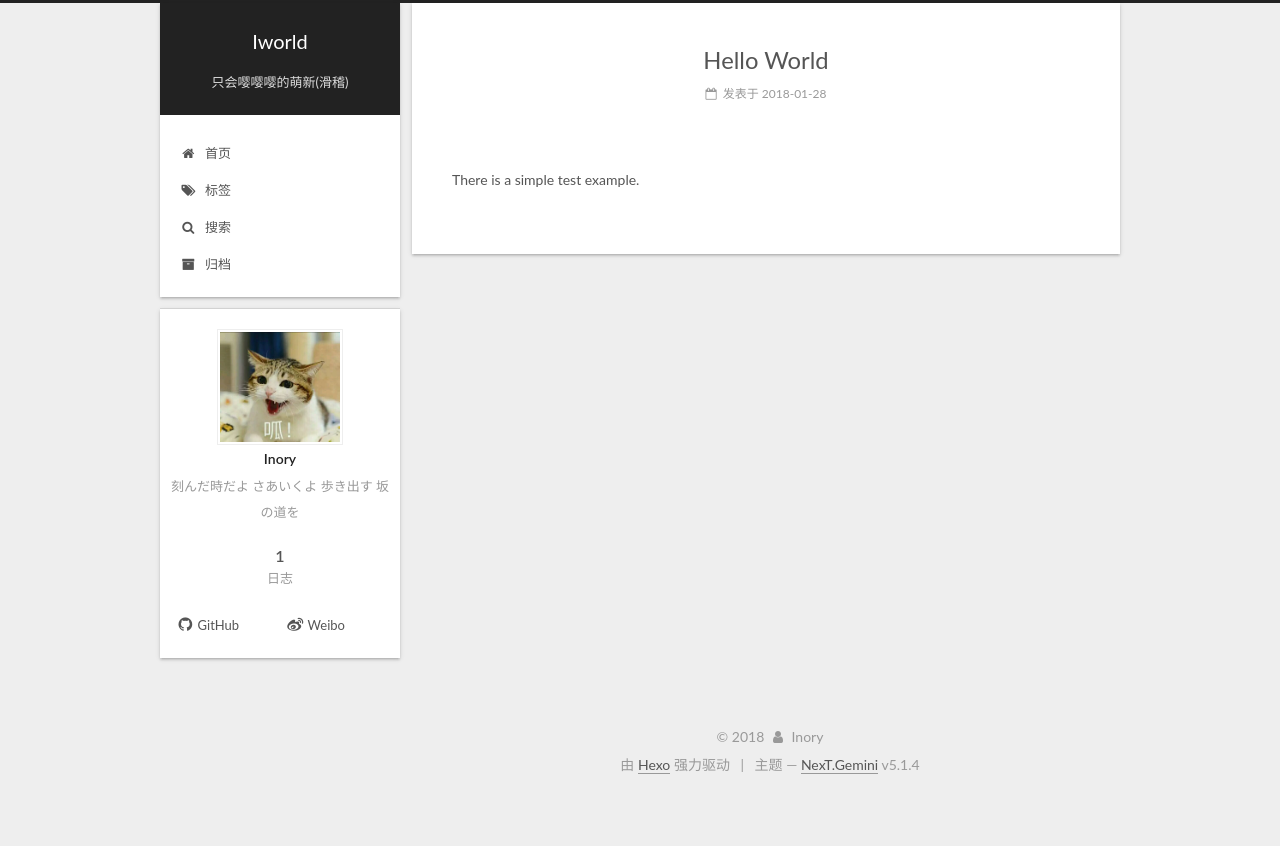
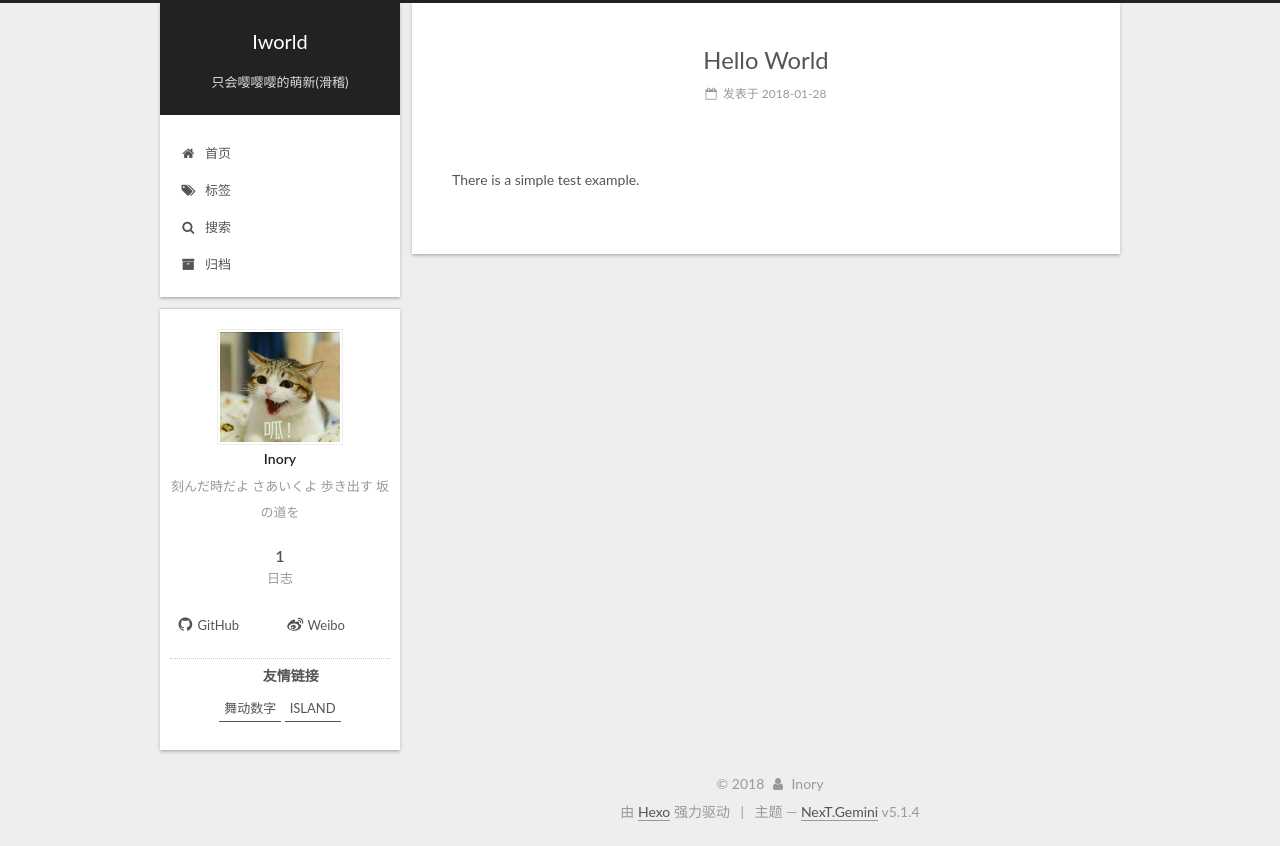
Before and after one commit to Inory50831/Inory50831.github.io, a plain HTML site: page 2018/01/28/hello-world/index.html in a window 1280 px wide. Before the commit the page ends 800 px from the top, so only its background shows below. Drawn offline with Linux system fonts and the light colour scheme.

Commit message:
Site updated: 2018-01-28 13:32:52

```diff
--- a/2018/01/28/hello-world/index.html
+++ b/2018/01/28/hello-world/index.html
@@ -445,6 +445,24 @@
 
 
 
+            <div class="links-of-blogroll motion-element links-of-blogroll-inline">
+              <div class="links-of-blogroll-title">
+                <i class="fa  fa-fw fa-[object Object]"></i>
+                友情链接
+              </div>
+              <ul class="links-of-blogroll-list">
+
+                  <li class="links-of-blogroll-item">
+                    <a href="http://www.cnblogs.com/mxwbq/" title="舞动数字" target="_blank">舞动数字</a>
+                  </li>
+
+                  <li class="links-of-blogroll-item">
+                    <a href="http://youngxhui.github.io/" title="ISLAND" target="_blank">ISLAND</a>
+                  </li>
+
+              </ul>
+            </div>
+
 
 
 
--- a/css/main.css
+++ b/css/main.css
@@ -1823,7 +1823,7 @@ pre .javascript .function {
   width: 4px;
   height: 4px;
   border-radius: 50%;
-  background: #621112;
+  background: #1dff88;
 }
 .links-of-blogroll {
   font-size: 13px;
```
Also changed, not shown: archives/2018/01/index.html (+18 -0 lines), archives/2018/index.html (+18 -0 lines), archives/index.html (+18 -0 lines), index.html (+18 -0 lines).
